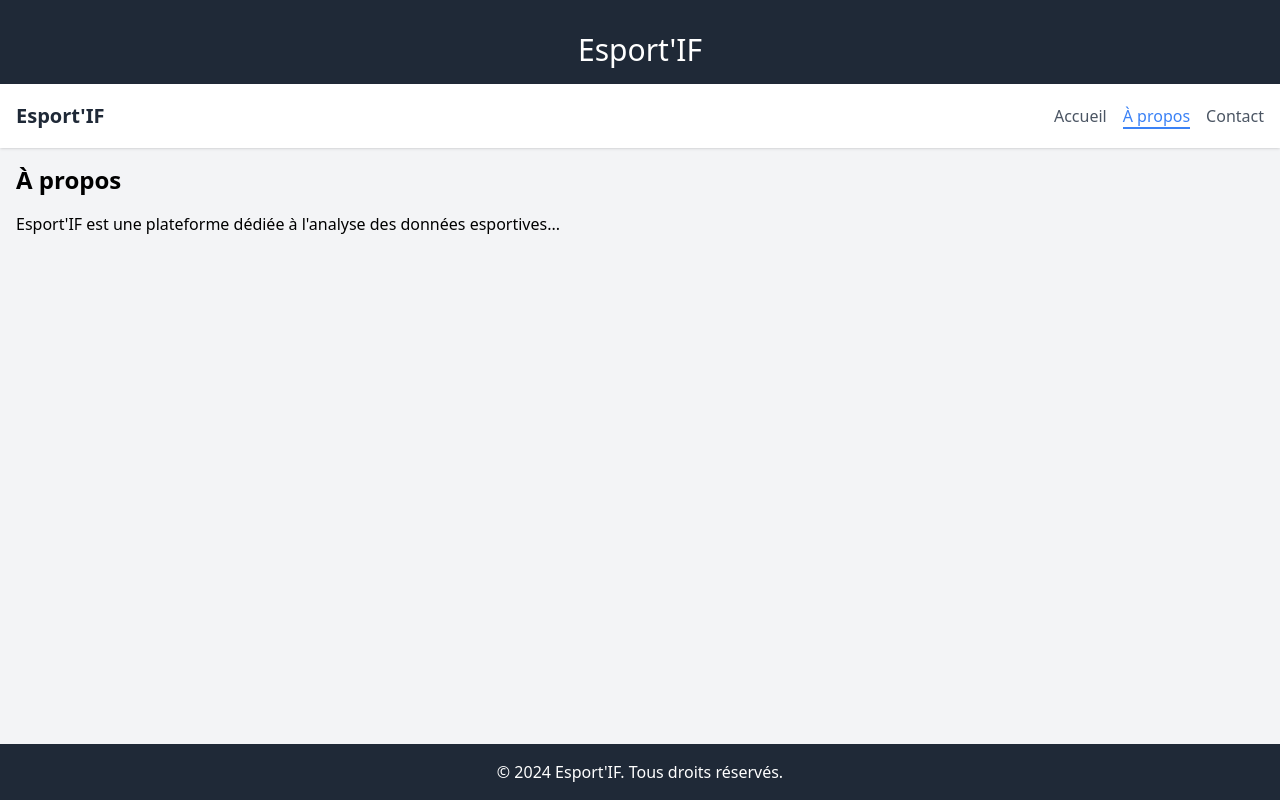
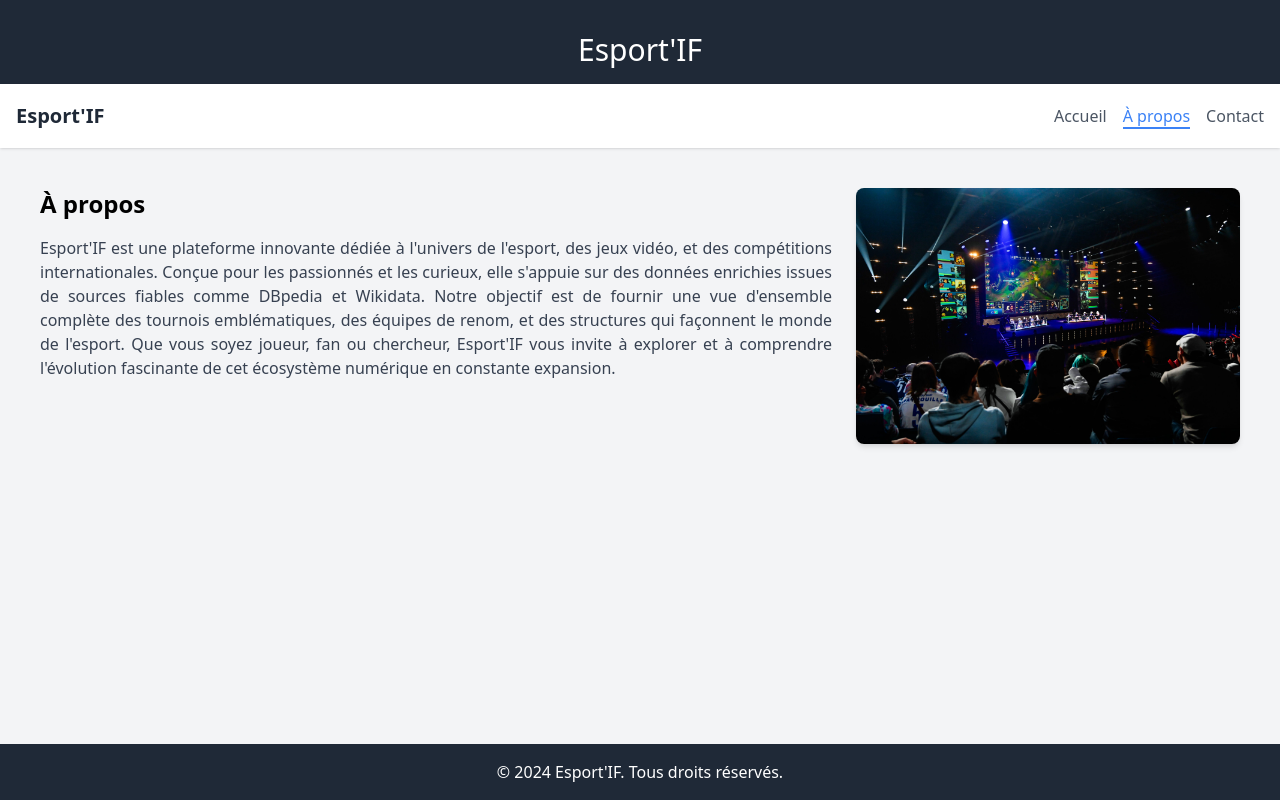
Before and after one commit to yolaatar/esportif, a React (Create React App) app: page /about in a window 1280 px wide. Built offline with nearby package versions, Linux system fonts and the light colour scheme.

Commit message:
updating the About Page

```diff
--- a/src/pages/About.js
+++ b/src/pages/About.js
@@ -1,14 +1,30 @@
-// src/pages/About.js
 import React from "react";
 
 const About = () => {
 	return (
-		<div>
-			<h2 className="text-2xl font-semibold mb-4">À propos</h2>
-			<p>
-				Esport'IF est une plateforme dédiée à l'analyse des données
-				esportives...
-			</p>
+		<div className="flex flex-col md:flex-row items-center md:items-start gap-6 p-6 bg-gray-100">
+
+
+			{/* Texte */}
+			<div>
+				<h2 className="text-2xl font-semibold mb-4">À propos</h2>
+				<p className="text-gray-700" style={{ textAlign: "justify" }}>
+					Esport'IF est une plateforme innovante dédiée à l'univers de l'esport, des jeux vidéo, et des compétitions internationales.
+					Conçue pour les passionnés et les curieux, elle s'appuie sur des données enrichies issues de sources fiables comme DBpedia
+					et Wikidata. Notre objectif est de fournir une vue d'ensemble complète des tournois emblématiques, des équipes de renom,
+					et des structures qui façonnent le monde de l'esport. Que vous soyez joueur, fan ou chercheur, Esport'IF vous invite à
+					explorer et à comprendre l'évolution fascinante de cet écosystème numérique en constante expansion.
+				</p>
+			</div>
+
+			{/* Image */}
+			<div className="flex-shrink-0">
+				<img
+					src="/esport-about-page.jpg" // Chemin relatif à la racine
+					alt="Esport illustration"
+					className="w-full md:w-96 rounded-lg shadow-md"
+				/>
+			</div>
 		</div>
 	);
 };
```
Also changed, not shown: public/esport-about-page.jpg (added).
